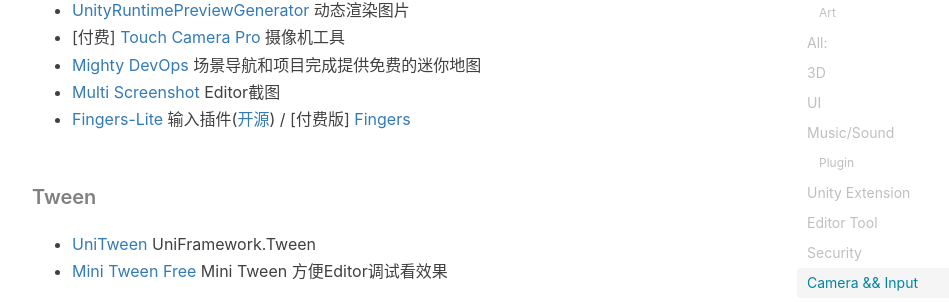
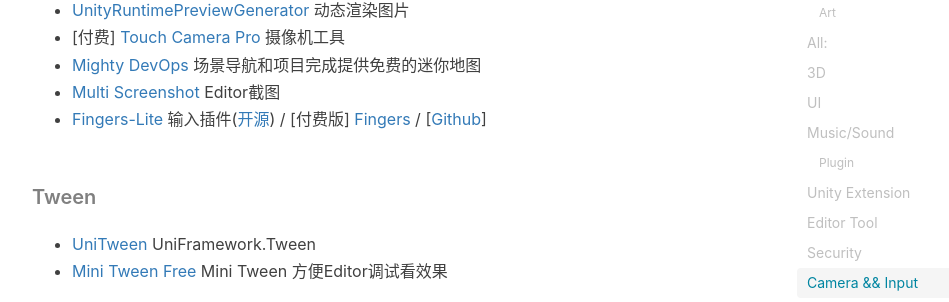
Before and after one commit to gumcstronger/gumcstronger.github.io, a Jekyll site: the page built from _posts/2024/2024-05-14-unity-plugins.md, in a window 1280 px wide and 900 px high, scrolled down 2357 px. Shown: the part 151-453 px from the top of the window, without its empty margins (233-1182 px from the left). Built offline with Jekyll 4.4.1, drawn with Linux system fonts in a browser that asks for light colours; comment, search, counter and statistics services are not loaded.

Commit message:
Update 2024-05-14-unity-plugins.md

```diff
--- a/_posts/2024/2024-05-14-unity-plugins.md
+++ b/_posts/2024/2024-05-14-unity-plugins.md
@@ -73,7 +73,7 @@
 * [付费] [Touch Camera Pro](https://assetstore.unity.com/packages/tools/camera/touch-camera-pro-2024-easy-mobile-desktop-camera-controller-194808#content) 摄像机工具
 * [Mighty DevOps](https://assetstore.unity.com/packages/tools/utilities/mighty-devops-minimap-bookmarks-screenshots-and-more-267512)  场景导航和项目完成提供免费的迷你地图
 * [Multi Screenshot](https://assetstore.unity.com/packages/tools/utilities/multi-screenshot-249566) Editor截图
-* [Fingers-Lite](https://assetstore.unity.com/packages/tools/input-management/fingers-lite-free-finger-touch-gestures-for-unity-64276) 输入插件([开源](https://github.com/DigitalRuby/FingersGestures)) / [付费版] [Fingers](https://assetstore.unity.com/packages/tools/input-management/fingers-touch-gestures-for-unity-41076)
+* [Fingers-Lite](https://assetstore.unity.com/packages/tools/input-management/fingers-lite-free-finger-touch-gestures-for-unity-64276) 输入插件([开源](https://github.com/DigitalRuby/FingersGestures)) / [付费版] [Fingers](https://assetstore.unity.com/packages/tools/input-management/fingers-touch-gestures-for-unity-41076) / [[Github](https://github.com/MrBaoquan/UNIHper)]
 
 ##### Tween
 
```
